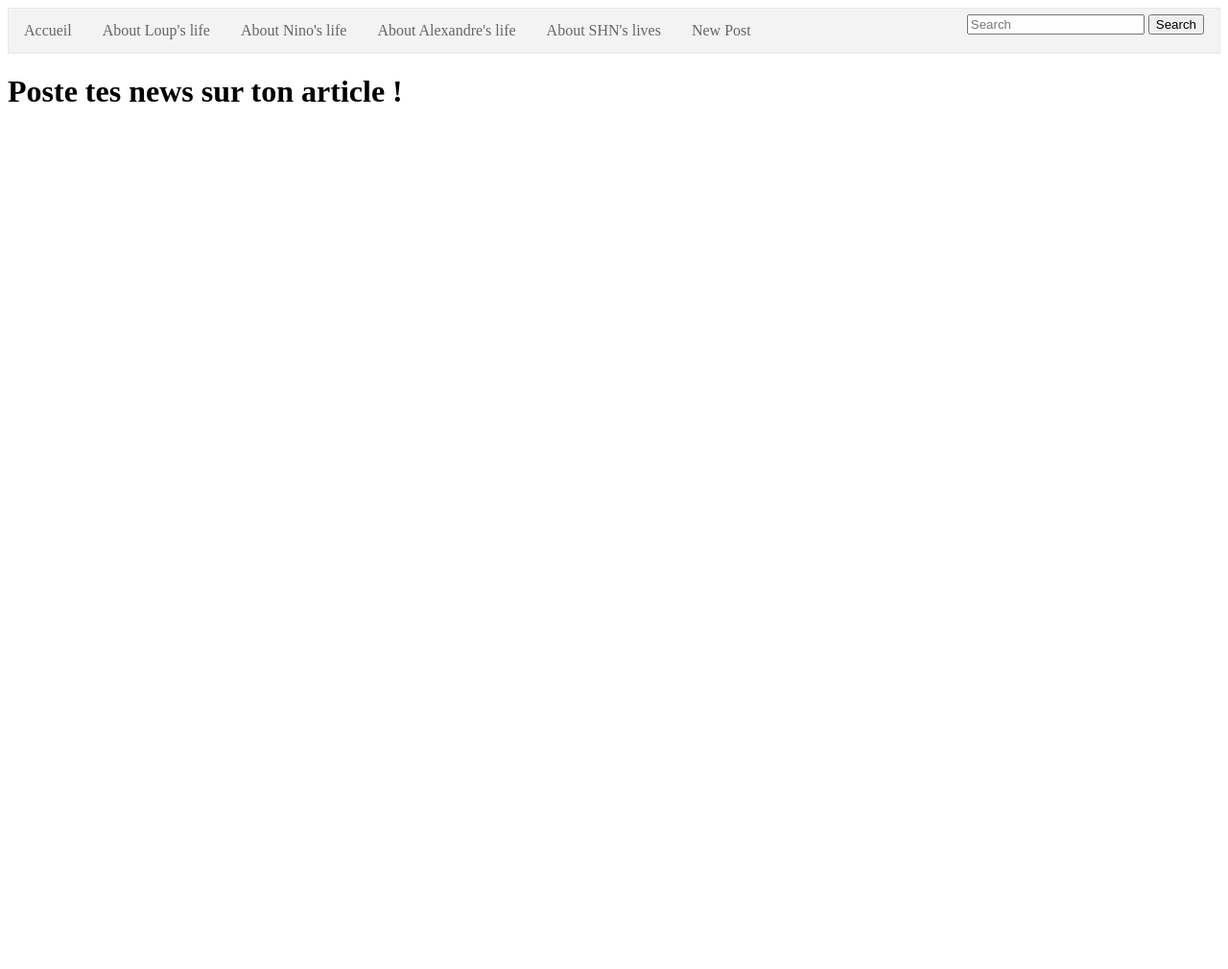
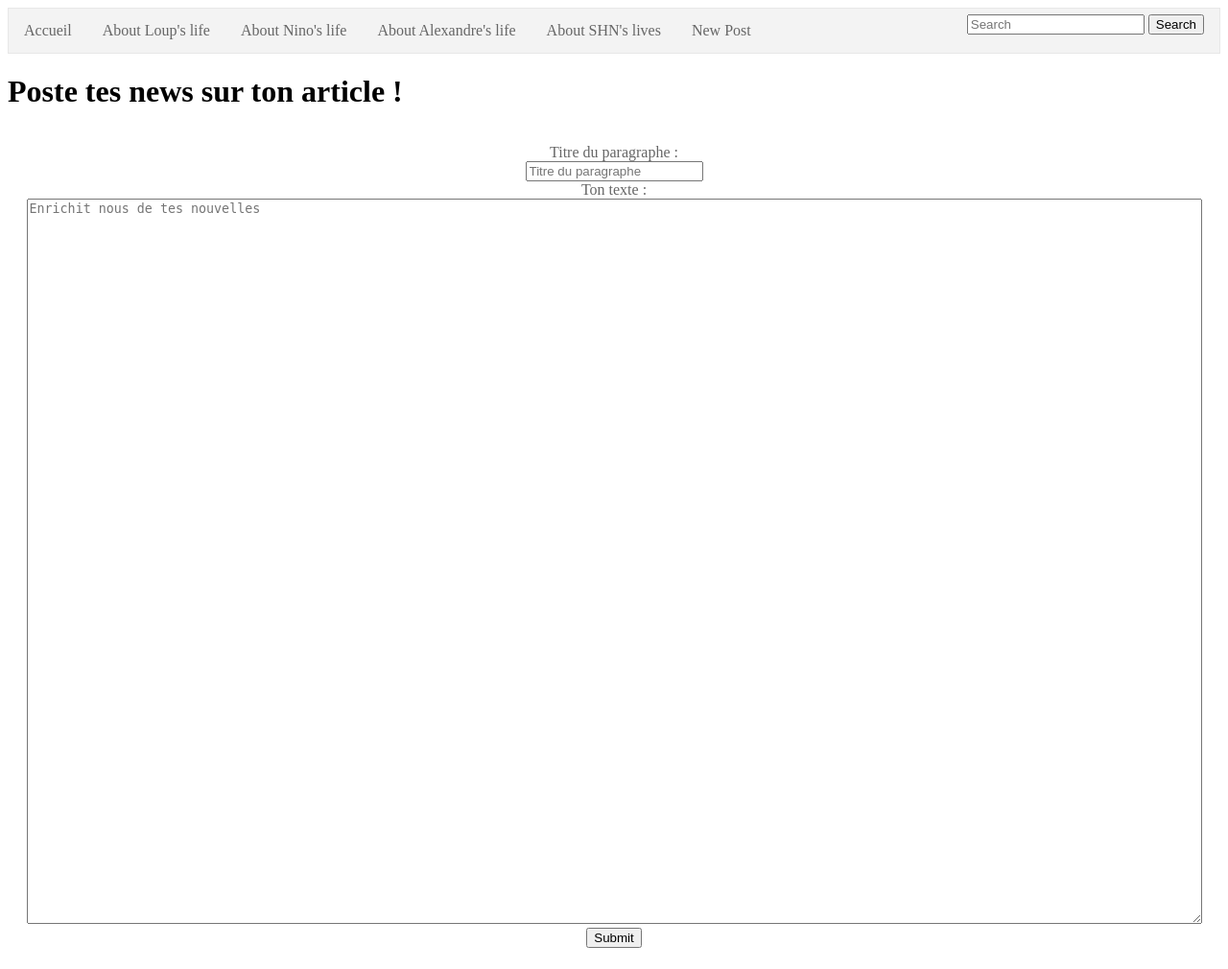
Before and after one commit to Mathieu414/Blog-c-sure, a Flask app: page /new_post in a window 1280 px wide. Shown: the whole page at 96% size. Before the commit the page ends 106 px from the top, so only its background shows below. Run offline with Flask 2, Linux system fonts and the light colour scheme.

Commit message:
Ajout du formulaire sur new_post

```diff
--- a/templates/new_post.html
+++ b/templates/new_post.html
@@ -3,4 +3,12 @@
 {% block content %}
 <h1>Poste tes news sur ton article !</h1>
 
+<form class=":valid" method="post">
+    <label for="title">Titre du paragraphe :</label><br>
+    <input type="text" id="title" name="title" placeholder="Titre du paragraphe" required><br>
+    <label for="news">Ton texte :</label><br>
+    <textarea id="news" name="news" placeholder="Enrichit nous de tes nouvelles" cols="150" rows="50" required></textarea><br>
+    <input type="submit" value="Submit">
+</form>
+
 {% endblock %}
```
